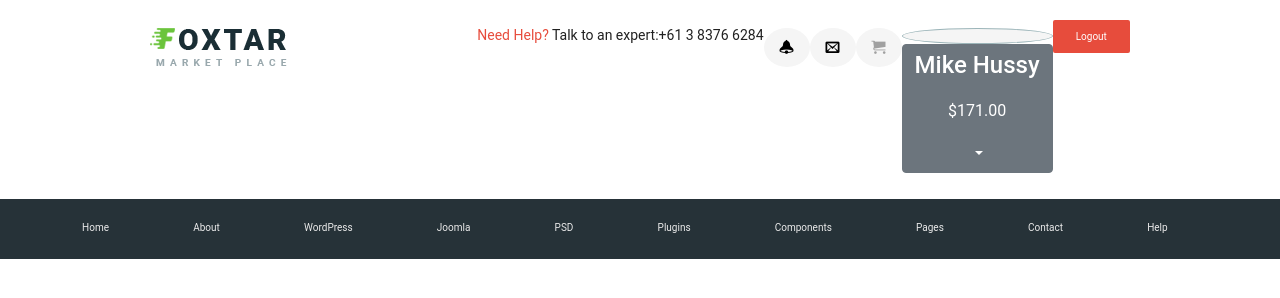
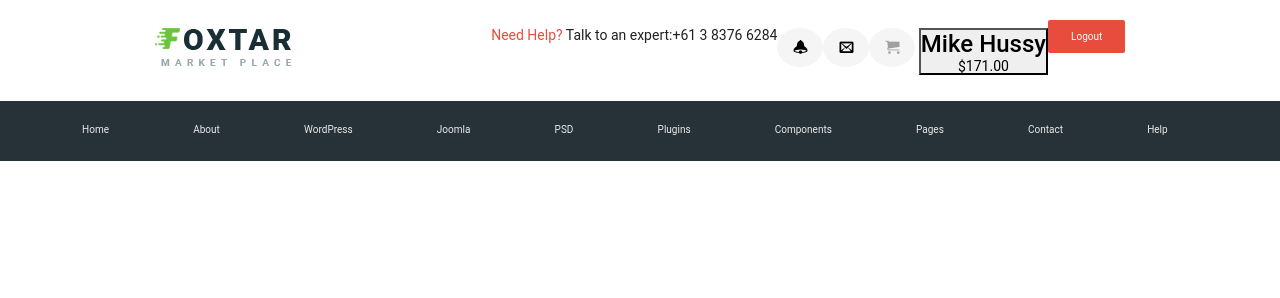
Before and after one commit to Krasnopolskaa/Foxtar, a website: page foxtar-account.html in a window 1280 px wide. Drawn offline with nearby package versions, Linux system fonts and the light colour scheme; files whose address does not match are found by name.

Commit message:
modify account-foxtar-html

```diff
--- a/foxtar-account.html
+++ b/foxtar-account.html
@@ -159,16 +159,14 @@
                         </li>
                         <li>
                             <div class="dropdown">
-                                <div class="account-img">
-                                    <img src="">
-                                </div>
-                                <button class="btn btn-secondary dropdown-toggle" type="button" id="dropdownMenuButton" data-toggle="dropdown" aria-haspopup="true" aria-expanded="false">
+                                    <img class="profile-photo" src="">
+                                <button class="btn-profile" type="button" id="dropdownMenuButton" data-toggle="dropdown" aria-haspopup="true" aria-expanded="false">
                                     <div class="account">
-                                        <h3 class="drop-title">Mike Hussy</h3>
-                                        <span class="total-price">$171.00</span>
+                                        <h3 class="profile-title">Mike Hussy</h3>
+                                        <span class="profile-price">$171.00</span>
                                     </div>
                                 </button>
-                                <div class="dropdown-menu" aria-labelledby="dropdownMenuButton">
+                                <div class="dropdown-menu profile" aria-labelledby="dropdownMenuButton">
                                     <a class="dropdown-item" href="#">Profile Page</a>
                                     <a class="dropdown-item" href="#">Portfolio</a>
                                     <a class="dropdown-item" href="#">Account Setting</a>
```
